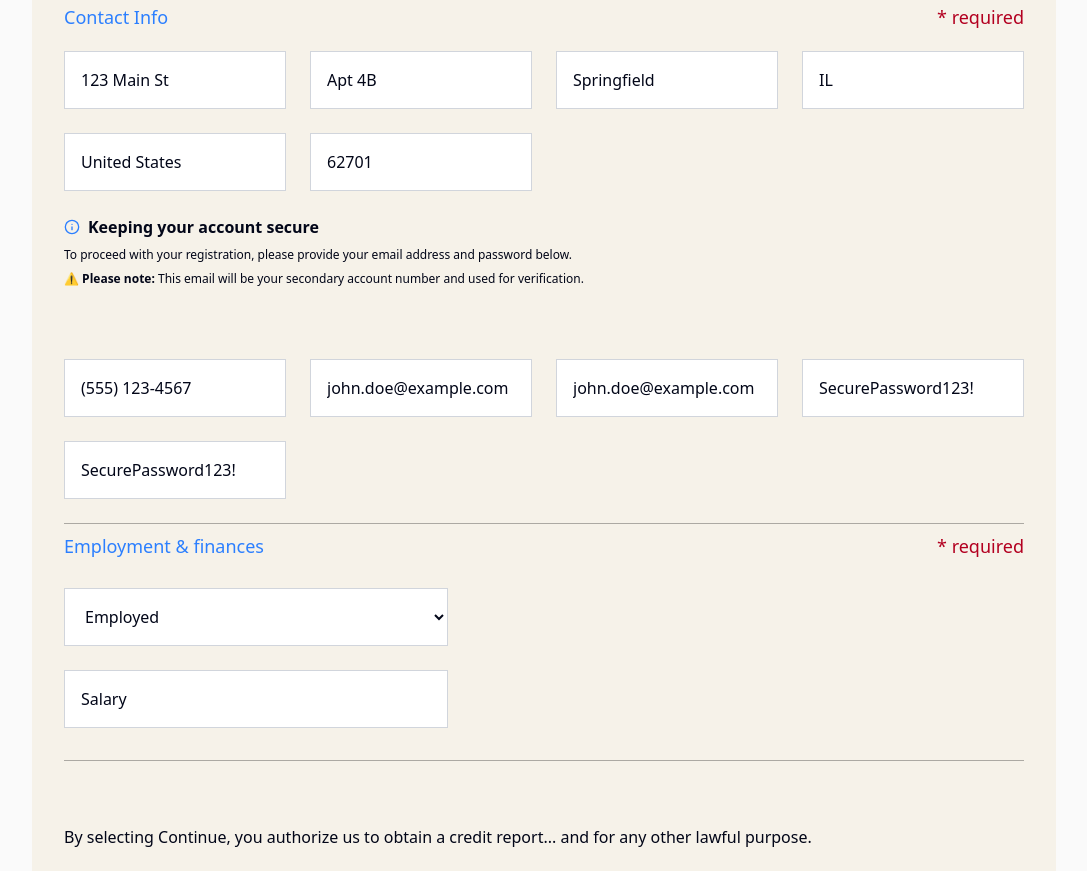
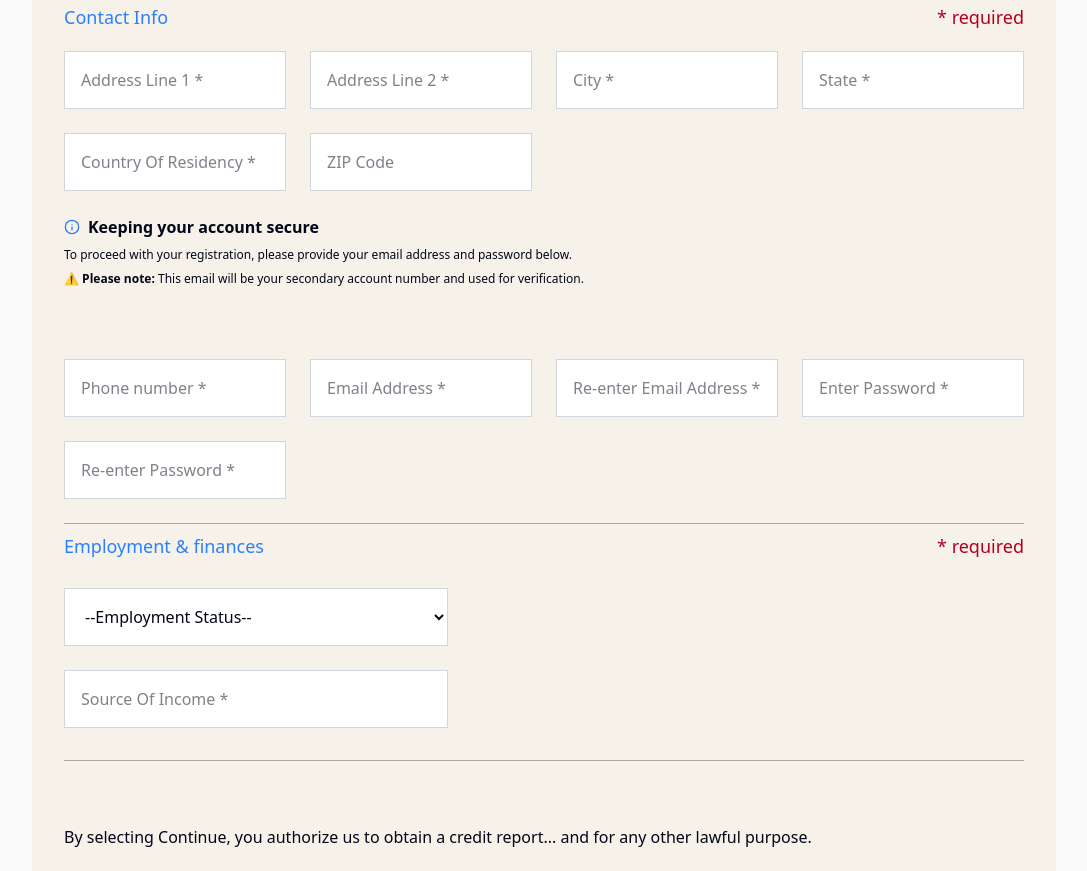
Before and after one commit to liltexh/next-banking, a Next.js app: page /access/registration/process in a window 1280 px wide. Shown: the part 540-1411 px from the top of the page, without its empty margins (96-1183 px from the left). Built offline with nearby package versions, Linux system fonts and the light colour scheme; no server answers.

Commit message:
fix: reset user information to empty strings in registration process

```diff
--- a/app/access/registration/process/page.tsx
+++ b/app/access/registration/process/page.tsx
@@ -16,23 +16,23 @@ const page = () => {
 	const [showSuccessModal, setShowSuccessModal] = useState(false); // ⭐ Success modal
 
 	const [userInfo, setUserInfo] = useState({
-		Fname: "John",
-		Mname: "A.",
-		Lname: "Doe",
-		DOB: "1990-01-01",
-		addressLine1: "123 Main St",
-		addressLine2: "Apt 4B",
-		city: "Springfield",
-		state: "IL",
-		zipCode: "62701",
-		phoneNumber: "(555) 123-4567",
-		email: "john.doe@example.com",
-		verifyEmail: "john.doe@example.com",
-		password: "SecurePassword123!",
-		verifyPassword: "SecurePassword123!",
-		country: "United States",
-		employmentStatus: "employed",
-		sourceOfIncome: "Salary",
+		Fname: "",
+		Mname: "",
+		Lname: "",
+		DOB: "",
+		addressLine1: "",
+		addressLine2: "",
+		city: "",
+		state: "",
+		zipCode: "",
+		phoneNumber: "",
+		email: "",
+		verifyEmail: "",
+		password: "",
+		verifyPassword: "",
+		country: "",
+		employmentStatus: "",
+		sourceOfIncome: "",
 	});
 
 	const [userBankInfo, setUserBankInfo] = useState({
@@ -105,61 +105,61 @@ const page = () => {
 						accountNumber,
 						accountType,
 						transactionHistory: [
-							{
-								id: nanoid(),
-								description: "yvyv hvyvtyvy gvgyuvgu gvugvguv",
-								user: `${Fname} ${Lname}`,
-								action: "withdrew",
-								time: "22/03/2024",
-								amount: 50000,
-							},
-							{
-								id: nanoid(),
-								description: "yvyv hvyvtyvy gvgyuvgu gvugvguv",
-								user: `${Fname} ${Lname}`,
-								action: "deposited",
-								time: "22/03/2024",
-								amount: 50000,
-							},
-							{
-								id: nanoid(),
-								description: "yvyv hvyvtyvy gvgyuvgu gvugvguv",
-								user: `${Fname} ${Lname}`,
-								action: "transfered",
-								time: "22/03/2024",
-								amount: 50000,
-							},
+							// {
+							// 	id: nanoid(),
+							// 	description: "yvyv hvyvtyvy gvgyuvgu gvugvguv",
+							// 	user: `${Fname} ${Lname}`,
+							// 	action: "withdrew",
+							// 	time: "22/03/2024",
+							// 	amount: 50000,
+							// },
+							// {
+							// 	id: nanoid(),
+							// 	description: "yvyv hvyvtyvy gvgyuvgu gvugvguv",
+							// 	user: `${Fname} ${Lname}`,
+							// 	action: "deposited",
+							// 	time: "22/03/2024",
+							// 	amount: 50000,
+							// },
+							// {
+							// 	id: nanoid(),
+							// 	description: "yvyv hvyvtyvy gvgyuvgu gvugvguv",
+							// 	user: `${Fname} ${Lname}`,
+							// 	action: "transfered",
+							// 	time: "22/03/2024",
+							// 	amount: 50000,
+							// },
 						],
 						pendingTransfers: [
-							{
-								id: nanoid(),
-								recipient: `${Fname} ${Lname}`,
-								email: email,
-								amount: 500.0,
-								deliveryDate: "2024-01-20",
-								deliveryTime: "09:00",
-								status: "pending",
-								from: "maxuel group of corps",
-								note: "peace be unto u",
-							},
-							{
-								id: nanoid(),
-								recipient: `${Fname} ${Lname}`,
-								email: email,
-								amount: 500.0,
-								deliveryDate: "2024-01-20",
-								deliveryTime: "09:00",
-								status: "delivered",
-							},
-							{
-								id: nanoid(),
-								recipient: `${Fname} ${Lname}`,
-								email: email,
-								amount: 500.0,
-								deliveryDate: "2024-01-20",
-								deliveryTime: "09:00",
-								status: "pending",
-							},
+							// {
+							// 	id: nanoid(),
+							// 	recipient: `${Fname} ${Lname}`,
+							// 	email: email,
+							// 	amount: 500.0,
+							// 	deliveryDate: "2024-01-20",
+							// 	deliveryTime: "09:00",
+							// 	status: "pending",
+							// 	from: "maxuel group of corps",
+							// 	note: "peace be unto u",
+							// },
+							// {
+							// 	id: nanoid(),
+							// 	recipient: `${Fname} ${Lname}`,
+							// 	email: email,
+							// 	amount: 500.0,
+							// 	deliveryDate: "2024-01-20",
+							// 	deliveryTime: "09:00",
+							// 	status: "delivered",
+							// },
+							// {
+							// 	id: nanoid(),
+							// 	recipient: `${Fname} ${Lname}`,
+							// 	email: email,
+							// 	amount: 500.0,
+							// 	deliveryDate: "2024-01-20",
+							// 	deliveryTime: "09:00",
+							// 	status: "pending",
+							// },
 						],
 					});
 
--- a/app/dashboard/page.tsx
+++ b/app/dashboard/page.tsx
@@ -30,7 +30,7 @@ export default function Home() {
 			}
 			console.log("a user was found", user);
 			if (user?.isAdmin) {
-				console.log("he is an admin");
+				console.log("he is an admin", user);
 				setDashboardType("admin");
 			} else {
 				console.log("he is not admin");
```
